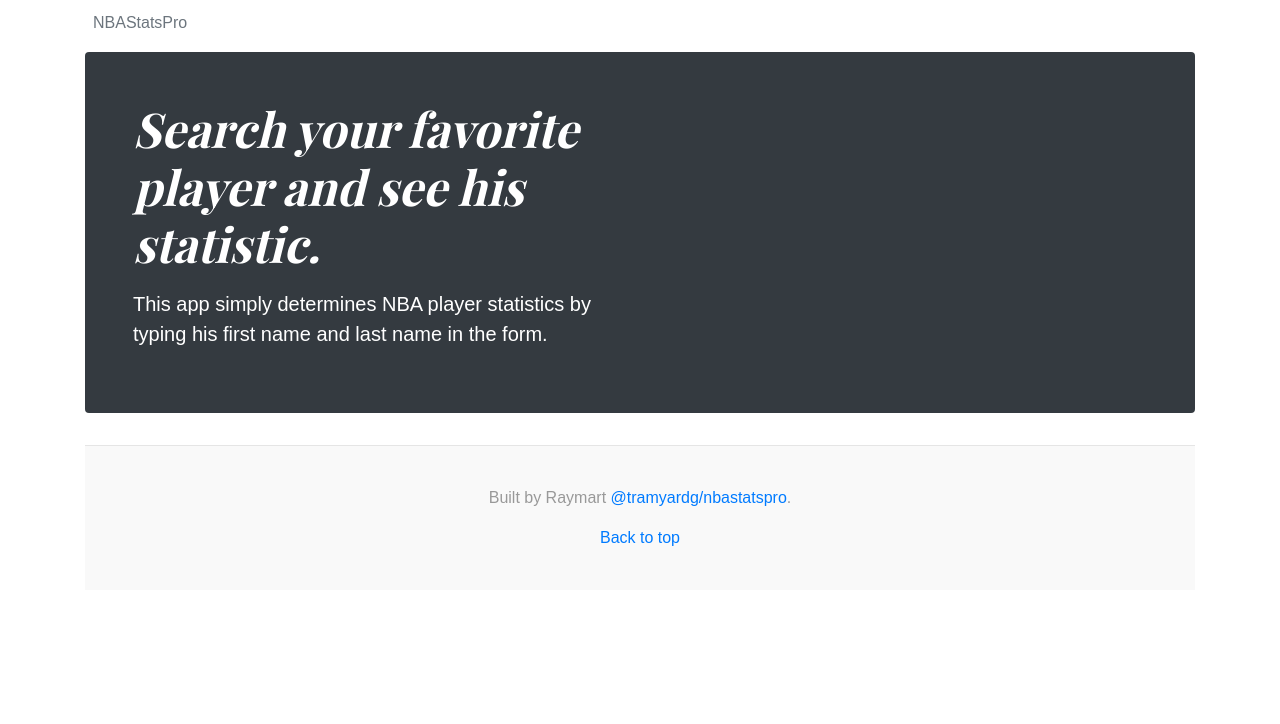
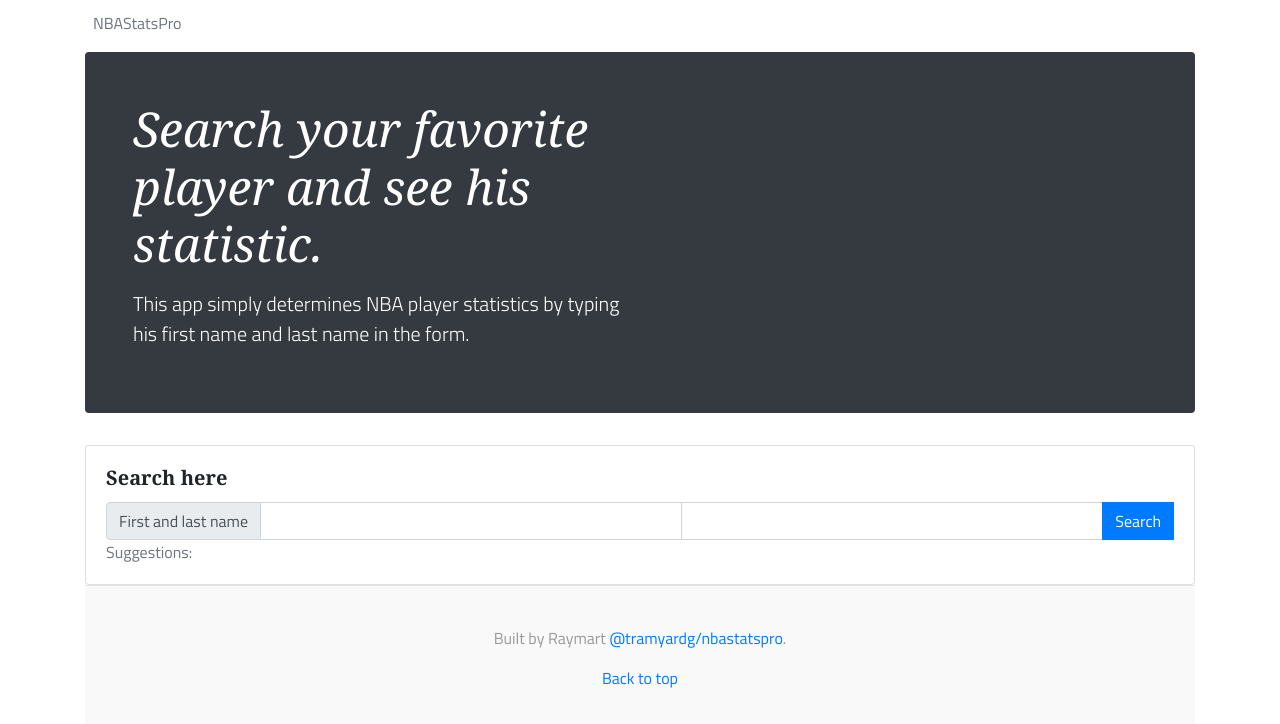
Before and after one commit to tramyardg/nbastatspro, a React (Create React App) app in the folder nbastatspro/: page / in a window 1280 px wide. Shown: the top 724 px of the page. Built offline with nearby package versions, Linux system fonts and the light colour scheme.

Commit message:
refactor search form html elements

```diff
--- a/nbastatspro/public/index.html
+++ b/nbastatspro/public/index.html
@@ -6,7 +6,7 @@
     <meta name="theme-color" content="#000000">
     <link rel="manifest" href="%PUBLIC_URL%/manifest.json">
     <link rel="shortcut icon" href="%PUBLIC_URL%/favicon.ico">
-    <link href="https://fonts.googleapis.com/css?family=Playfair+Display:700,900" rel="stylesheet">
+    <link href="https://fonts.googleapis.com/css?family=Titillium+Web:300,400,700" rel="stylesheet">
     <title>NBAStatsPro</title>
   </head>
   <body>
--- a/nbastatspro/src/App.css
+++ b/nbastatspro/src/App.css
@@ -1,3 +1,7 @@
+body {
+  font-family: 'Titillium Web', sans-serif;
+}
+
 .App {
   text-align: center;
 }
--- a/nbastatspro/src/App.js
+++ b/nbastatspro/src/App.js
@@ -4,6 +4,7 @@ import './App.css';
 import './css/blog.css';
 import AppHeader from "./AppHeader";
 import CallToSearch from "./CallToSearch";
+import SearchForm from './SearchForm';
 import AppFooter from "./AppFooter";
 
 class App extends Component {
@@ -12,6 +13,7 @@ class App extends Component {
         <div className="container">
           <AppHeader />
           <CallToSearch/>
+          <SearchForm/>
           <AppFooter/>
         </div>
     );
--- /dev/null
+++ b/nbastatspro/src/SearchForm.js
@@ -0,0 +1,28 @@
+import React, {Component} from 'react';
+
+class SearchForm extends Component {
+  render() {
+    return (
+        <div className="card">
+          <div className="card-body">
+            <h5 className="card-title font-weight-bold">Search here</h5>
+            <div className="input-group">
+              <div className="input-group-prepend">
+                <span className="input-group-text" id="">First and last name</span>
+              </div>
+              <input type="text" className="form-control"/>
+              <input type="text" className="form-control"/>
+              <div className="input-group-append">
+                <button className="btn btn-primary" type="button">Search</button>
+              </div>
+              <div className="input-group input-group-sm">
+                <span className="text-muted">Suggestions:</span>
+              </div>
+            </div>
+          </div>
+        </div>
+    );
+  }
+}
+
+export default SearchForm;
--- a/nbastatspro/src/search/FirstNameHint.js
+++ /dev/null
@@ -1 +0,0 @@
-import React from 'react';
--- a/nbastatspro/src/search/InputFirstName.js
+++ /dev/null
@@ -1 +0,0 @@
-import React from 'react';
--- a/nbastatspro/src/search/InputLastName.js
+++ /dev/null
@@ -1 +0,0 @@
-import React from 'react';
--- a/nbastatspro/src/search/LastNameHint.js
+++ /dev/null
@@ -1 +0,0 @@
-import React from 'react';
--- a/nbastatspro/src/search/SearchButton.js
+++ /dev/null
@@ -1 +0,0 @@
-import React from 'react';
```
Also changed, not shown: nbastatspro/src/search/SearchForm.js (deleted, +0 -10 lines).
